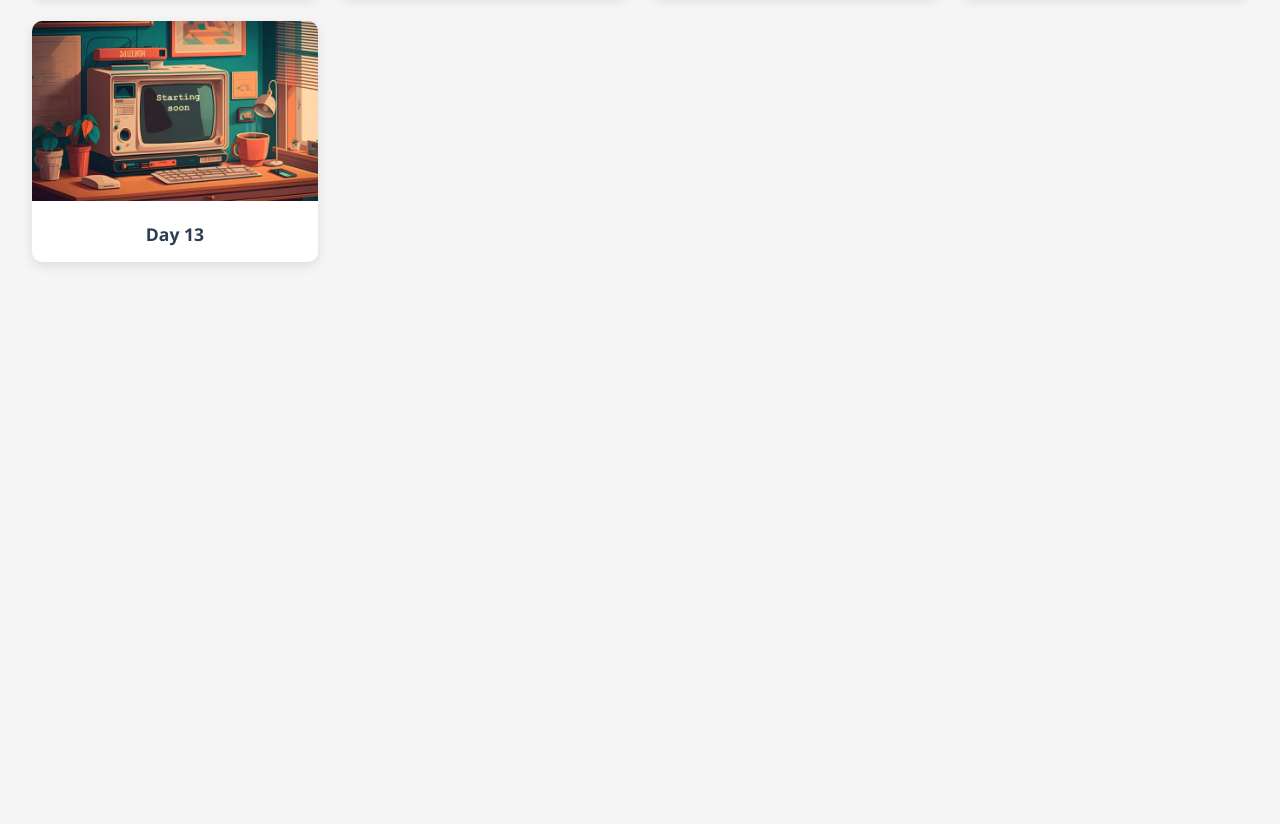
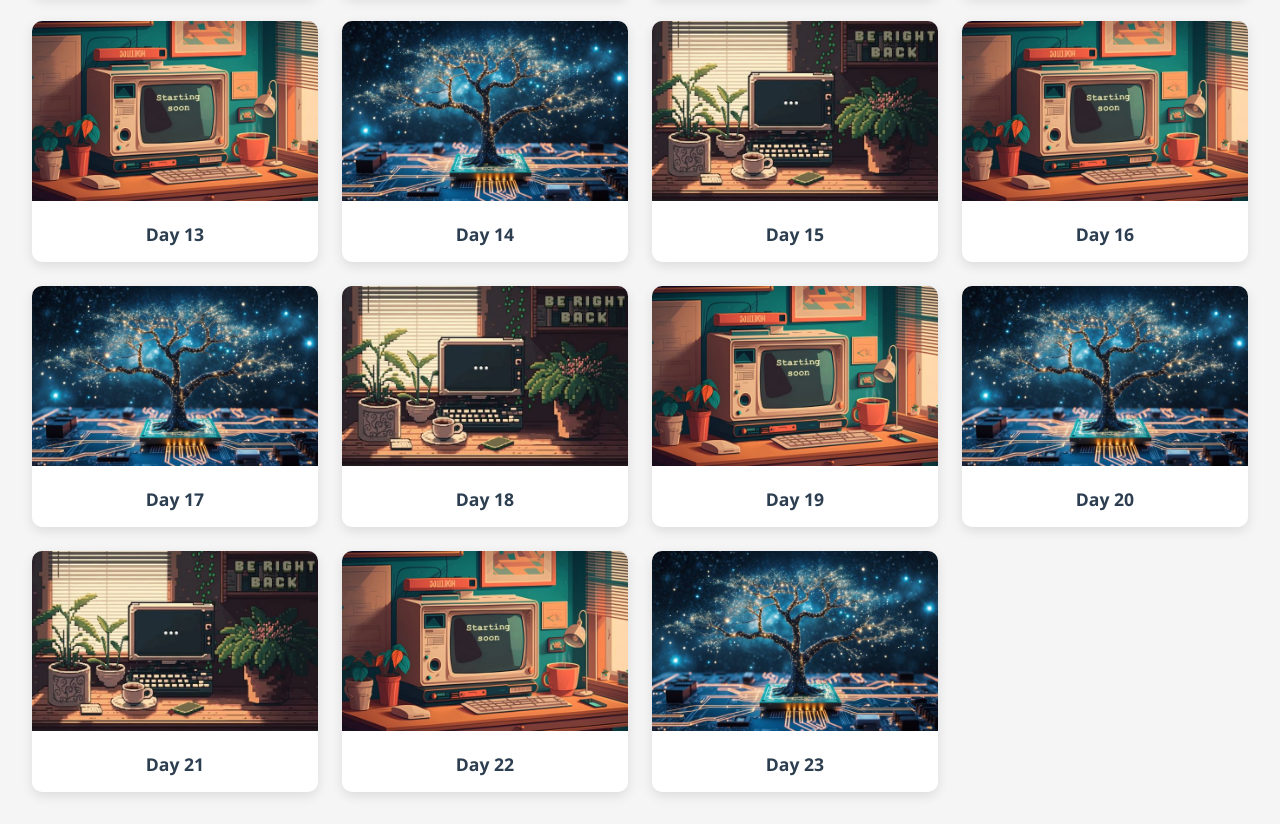
Before and after one commit to Ravjot-Singh/Daily-Diary, a plain HTML site: page index.html in a window 1280 px wide. Shown: the part 1021-1845 px from the top of the page. Before the commit the page ends 1315 px from the top, so only its background shows below. Drawn offline with Linux system fonts and the light colour scheme.

Commit message:
added blog

```diff
--- a/index.html
+++ b/index.html
@@ -43,6 +43,16 @@
       { day: 11, cover: "cover2.jpeg" },
       { day: 12, cover: "cover3.jpeg" },
       { day: 13, cover: "cover1.jpeg" },
+      { day: 14, cover: "cover2.jpeg" },
+      { day: 15, cover: "cover3.jpeg" },
+      { day: 16, cover: "cover1.jpeg" },
+      { day: 17, cover: "cover2.jpeg" },
+      { day: 18, cover: "cover3.jpeg" },
+      { day: 19, cover: "cover1.jpeg" },
+      { day: 20, cover: "cover2.jpeg" },
+      { day: 21, cover: "cover3.jpeg" },
+      { day: 22, cover: "cover1.jpeg" },
+      { day: 23, cover: "cover2.jpeg" },
     ];
 
     const container = document.querySelector('.blog-container');
```
Also changed, not shown: 10 other files.
